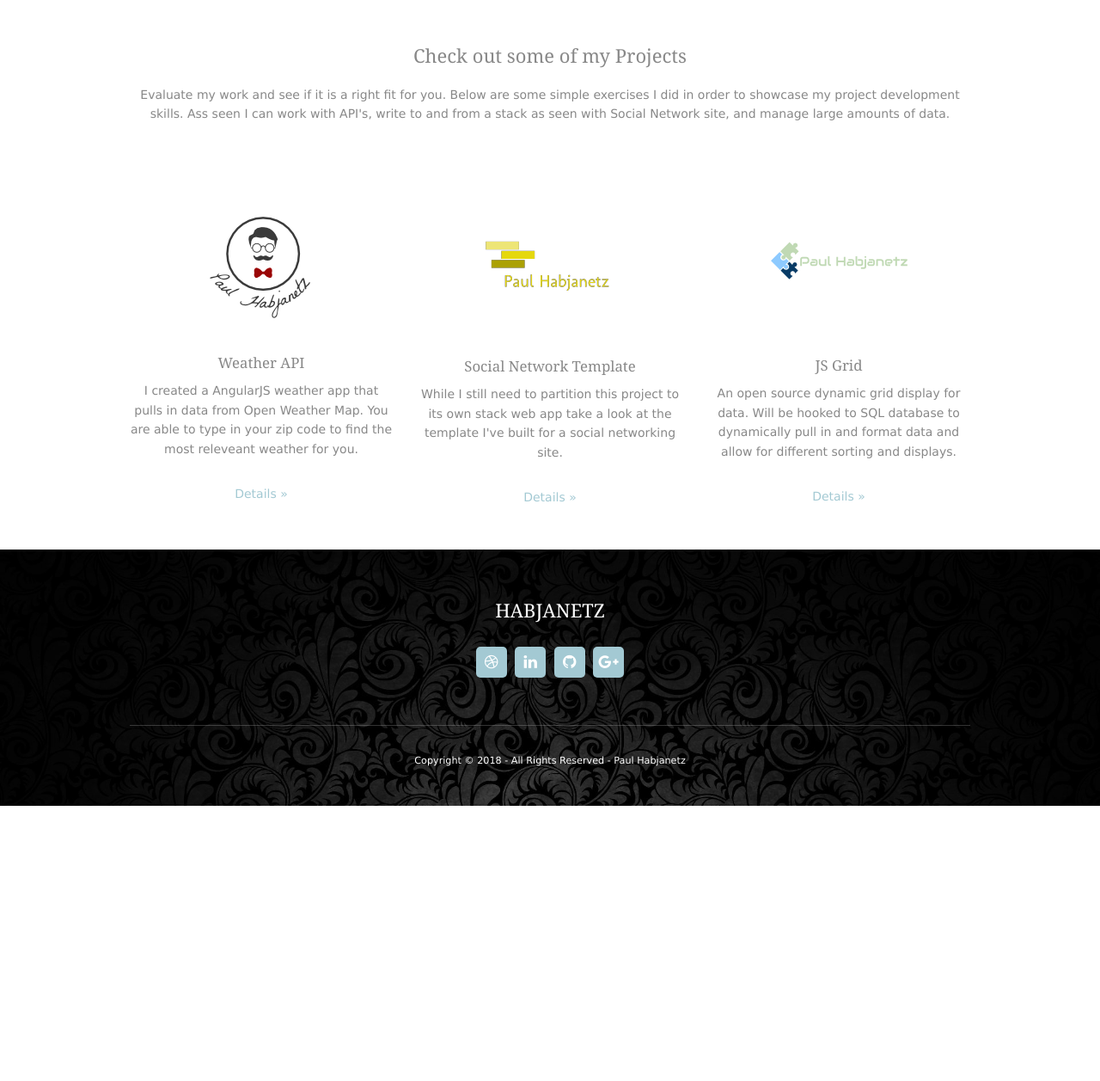
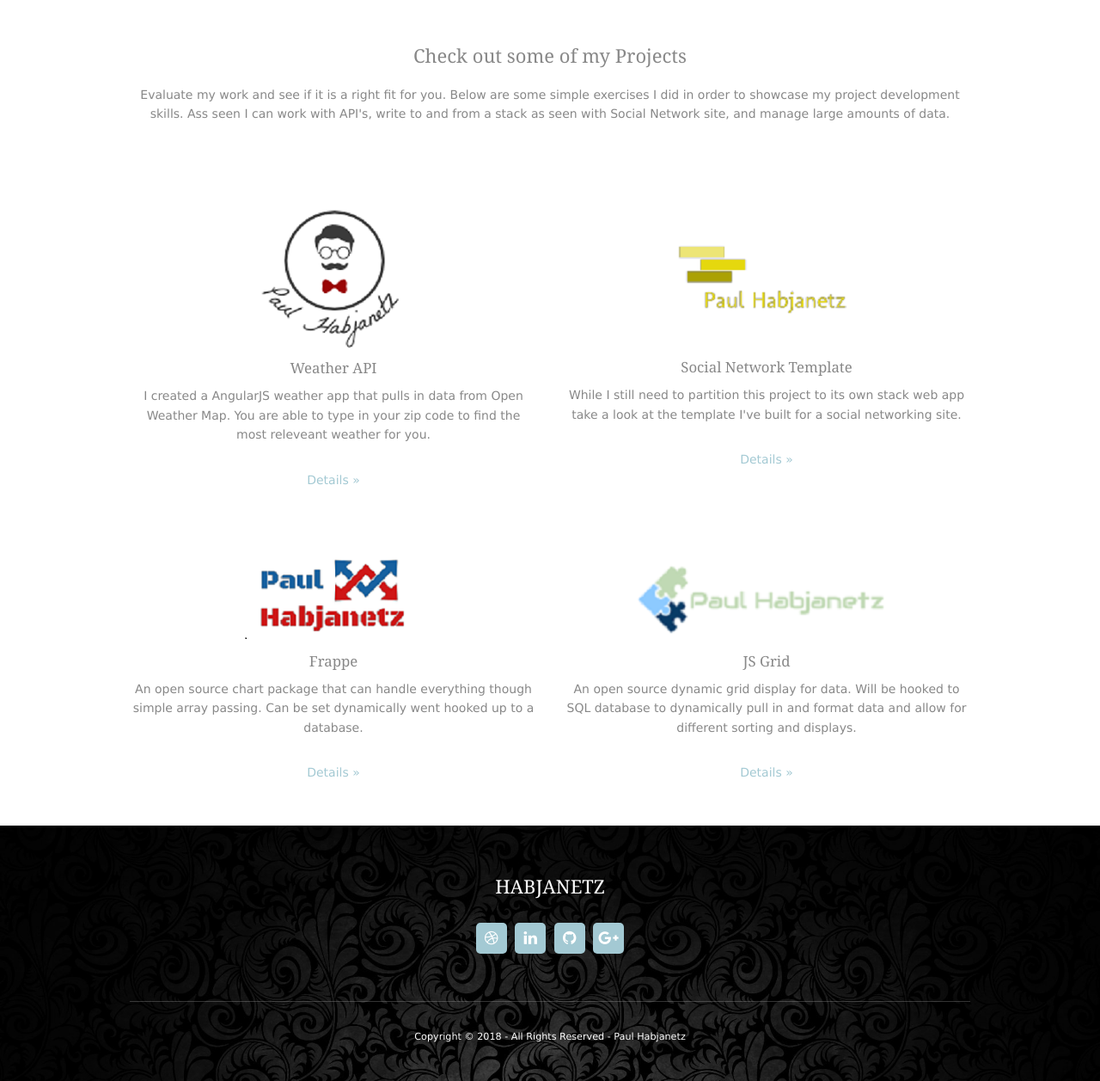
Before and after one commit to paulhab215/Site, a PHP site: page /pages/projects.php in a window 1280 px wide. Shown: the part 304-1561 px from the top of the page at 86% size. Before the commit the page ends 1241 px from the top, so only its background shows below. Run offline with PHP 8.4, Linux system fonts and the light colour scheme.

Commit message:
Updated projects page and image sizing

```diff
--- a/penyler/pages/projects.php
+++ b/penyler/pages/projects.php
@@ -19,7 +19,7 @@ include ('header.html');
       <p class="nospace">Evaluate my work and see if it is a right fit for you. Below are some simple exercises I did in order to showcase my project development skills. Ass seen I can work with API's, write to and from a stack as seen with Social Network site, and manage large amounts of data.</p>
     </div>
     <ul class="nospace group cta">
-      <li class="one_third first">
+      <li class="one_half first">
         <article>
           <img src="../images/projects/weather.png" alt="Habjanetz Weather App">
           <h6 class="heading font-x1"><a href="../projects/WeatherApp/index.htm">Weather API</a></h6>
@@ -27,7 +27,7 @@ include ('header.html');
           <footer><a href="../projects/WeatherApp/index.htm">Details &raquo;</a></footer>
         </article>
       </li>
-      <li class="one_third">
+      <li class="one_half">
         <article>
           <img src="../images/projects/social.png" alt="Habjanetz Social Network">
           <h6 class="heading font-x1"><a href="../projects/SocialNetwork/social.html">Social Network Template</a></h6>
@@ -35,12 +35,20 @@ include ('header.html');
           <footer><a href="../projects/SocialNetwork/social.html">Details &raquo;</a></footer>
         </article>
       </li>
-      <li class="one_third">
+      <li class="one_half first">
+        <article>
+          <img src="../images/projects/frappe.png" alt="Habjanetz Weather App">
+          <h6 class="heading font-x1"><a href="frappe.php">Frappe</a></h6>
+          <p>An open source chart package that can handle everything though simple array passing. Can be set dynamically went hooked up to a database.</p>
+          <footer><a href="frappe.php">Details &raquo;</a></footer>
+        </article>
+      </li>
+      <li class="one_half">
         <article>
           <img src="../images/projects/jsgrid.png" alt="Habjanetz Weather App">
-          <h6 class="heading font-x1"><a href="underconstruction.php">JS Grid</a></h6>
+          <h6 class="heading font-x1"><a href="jsgrid.php">JS Grid</a></h6>
           <p>An open source dynamic grid display for data. Will be hooked to SQL database to dynamically pull in and format data and allow for different sorting and displays.</p>
-          <footer><a href="underconstruction.php">Details &raquo;</a></footer>
+          <footer><a href="jsgrid.php">Details &raquo;</a></footer>
         </article>
       </li>
     </ul>
```
Also changed, not shown: penyler/pages/aboutme.php (+2 -8 lines), penyler/images/projects/frappe.png (added), penyler/images/projects/jsgrid.png, penyler/images/projects/social.png, penyler/images/projects/weather.png.
